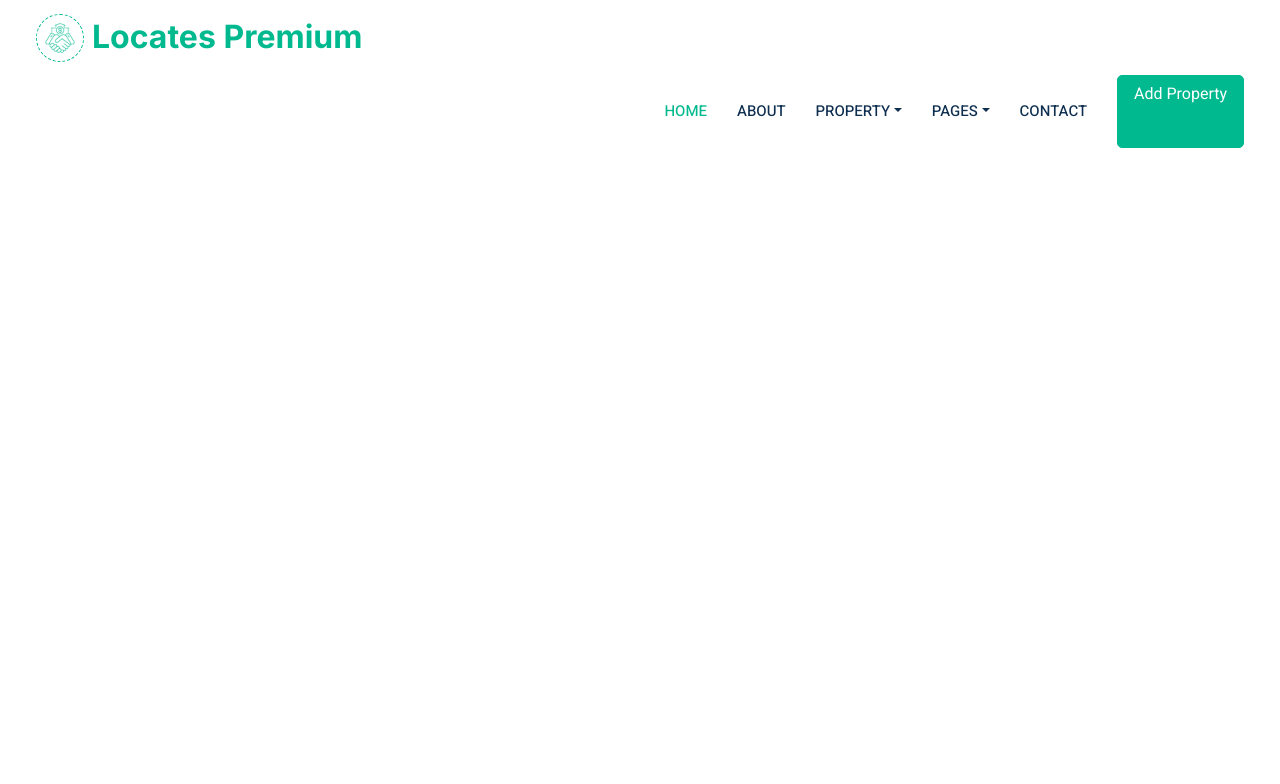
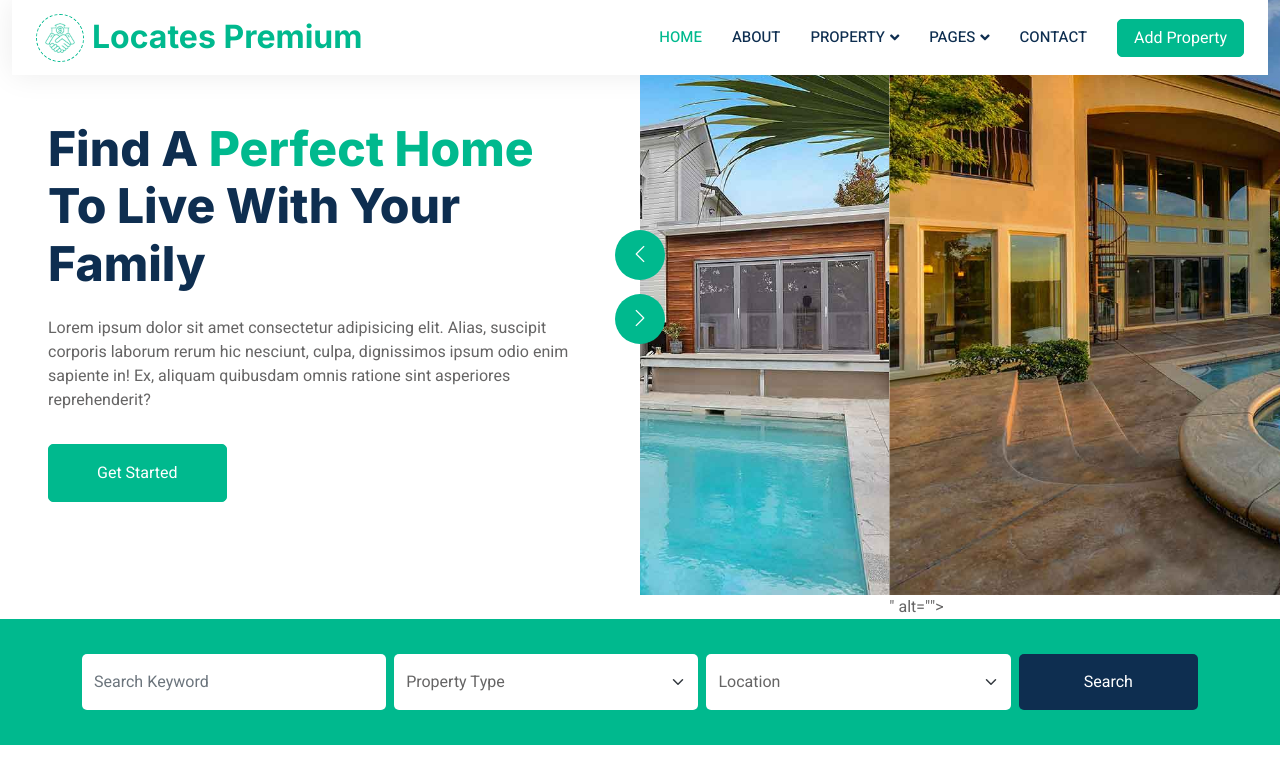
Before and after one commit to thatsmeforgit/project_locate_webI_2023, a plain HTML site: page project_locate_webI_2023/index.html in a window 1280 px wide. Drawn offline with nearby package versions, Linux system fonts and the light colour scheme.

Commit message:
commit 09/05

```diff
--- a/project_locate_webI_2023/index.html
+++ b/project_locate_webI_2023/index.html
@@ -36,7 +36,7 @@
     <div class="container-xxl b-white p-0">
         <!--Navbar start-->
         <div class="container-fluid nav-bar bg-transparent">
-            <nav class="nav-bar navbar-expand-lg bg-white navbar-light py-0 px-4">
+            <nav class="navbar navbar-expand-lg bg-white navbar-light py-0 px-4">
                 <a href="index.html" class="navbar-brand d-flex align-items-center text-center">
                     <div class="icon p-2 me-2">
                         <img class="img-fluid" src="img/icon-deal.png" alt="Icon" style="width: 30px; height: 30px;">
@@ -47,7 +47,6 @@
                     <div class="navbar-nav ms-auto">
                         <a href="index.html" class="nav-item nav-link active">Home</a>
                         <a href="index.html" class="nav-item nav-link">About</a>
-
                         <div class="nav-item dropdown">
                             <a href="" class="nav-link dropdown-toggle" data-bs-toggle="dropdown">Property</a>
                             <div class="dropdown-menu rounded-0 m-0">
@@ -56,7 +55,6 @@
                                 <a href="" class="dropdown-item">Property Agent</a>
                             </div>
                         </div>
-
                         <div class="nav-item dropdown">
                             <a href="" class="nav-link dropdown-toggle" data-bs-toggle="dropdown">Pages</a>
                             <div class="dropdown-menu rounded-0 m-0">
@@ -65,13 +63,74 @@
                             </div>
                         </div>
                         <a href="" class="nav-item nav-link">Contact</a>
-                        <a href="" class="btn btn-primary px-3 d-none d-lg-flex">Add Property</a>
+                    </div>
+                    <a href="" class="btn btn-primary px-3 d-none d-lg-flex">Add Property</a>
+                </div>
+            </nav>
+        </div>
+            <!--Navbar end-->
+
+            <!-- Header -->
+        <div class="container-fluid header bg-white p-0">
+            <div class="row g-0 align-items-center flex-column-reverse flex-md-row">
+                <div class="col-md-6 p-5 mt-lg-5">
+                    <h1 class="display-5 animated fadeIn mb-4">Find A <span class="text-primary">Perfect Home</span> To Live With Your Family</h1>
+                    <p class="animated fadeIn mb-4 pb-2">Lorem ipsum dolor sit amet consectetur adipisicing elit. Alias, suscipit corporis laborum rerum hic nesciunt, culpa, dignissimos ipsum odio enim sapiente in! Ex, aliquam quibusdam omnis ratione sint asperiores reprehenderit?</p>
+                    <a href="" class="btn btn-primary py-3 px-5 me-3 animated fadeIn">Get Started</a>
+                </div>
+                <div class="col-md-6 animated fadeIn">
+                    <div class="owl-carousel header-carousel">
+                        <div class="olw-carousel-item">
+                            <img class="img-fluid" src="img/carousel-1.jpg" alt="">
+                        </div>
+                        <div class="owl-carousel-item">
+                            <img class="img-fluid" src="img/carousel-2.jpg" alt="">" alt="">
+                        </div>
                     </div>
                 </div>
-            </nav>
-            <!--Navbar end-->
+            </div>
         </div>
+        </div>
+        <!--Header end-->
+
+
+        <!--Search Start-->
+        <div class="container-fluid bg-primary md-5 wow fadeIn" data-wow-delay="0.2s" style="padding: 35px;">
+            <div class="container">
+                <div class="row g-2">
+                    <div class="col-md-10">
+                        <div class="row g-2">
+                            <div class="col-md-4">
+                                <input type="text" class="form-control border-0 py-3" placeholder="Search Keyword">
+                            </div>
+                            <div class="col-md-4">
+                                <select class="form-select border-0 py-3">
+                                    <option selected>Property Type</option>
+                                    <option value="1">Property 1</option>
+                                    <option value="2">Property 2</option>
+                                    <option value="3">Property 3</option>
+                                </select>
+                            </div>
+                            <div class="col-md-4">
+                                <select class="form-select border-0 py-3">
+                                    <option selected>Location</option>
+                                    <option value="1">Location 1</option>
+                                    <option value="1">Location 2</option>
+                                    <option value="1">Location 3</option>
+                                </select>
+                            </div>
+                        </div>
+                    </div>
+                    <div class="col-md-2">
+                        <button class="btn btn-dark border-0 w-100 py-3">Search</button>
+                    </div>
+                </div>
+            </div>
+        </div>
+        <!--Search End-->
     </div>
+
+
 
     <!-- JavaScript Libraries -->
     <script src="https://code.jquery.com/jquery-3.4.1.min.js"></script>
```
